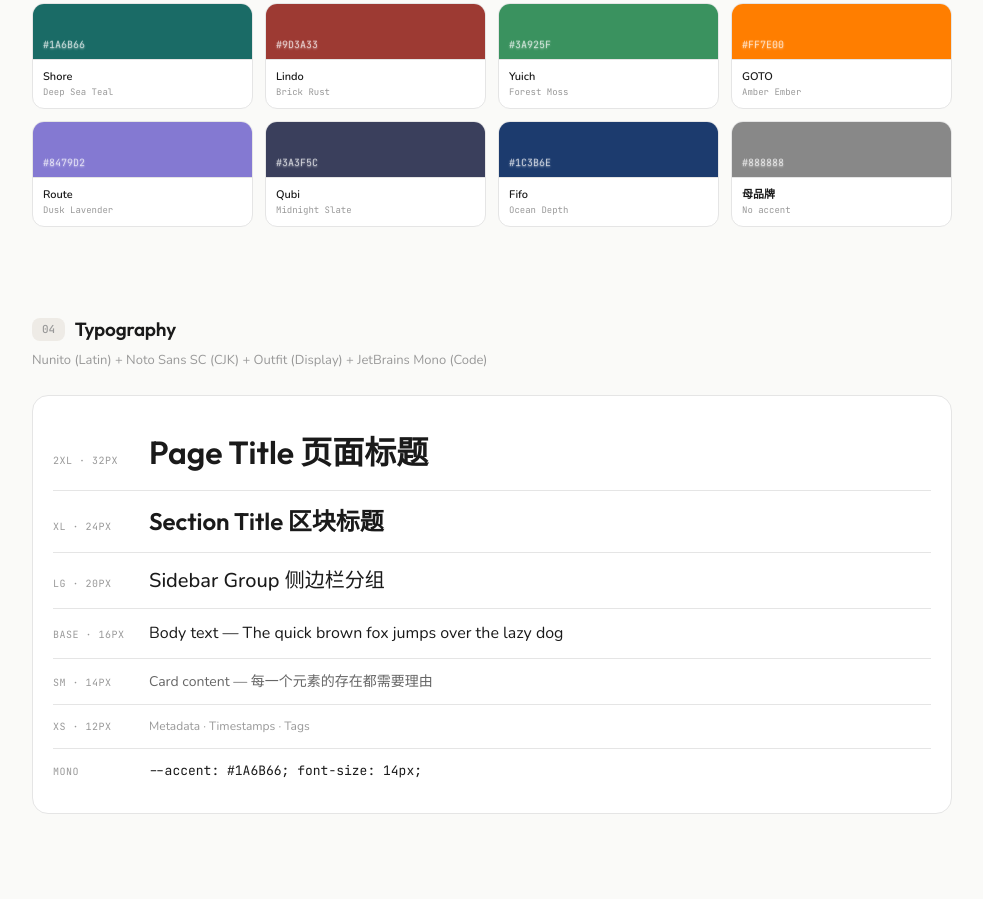
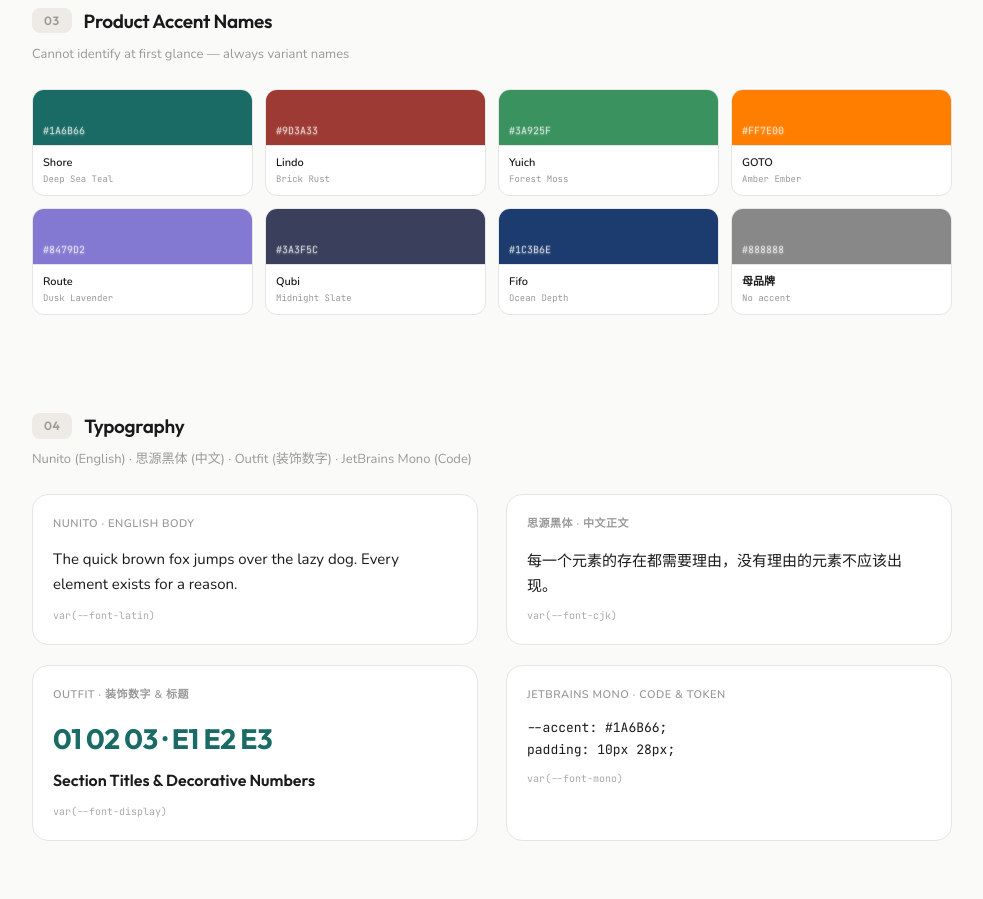
Before and after one commit to longqiyua/Simcise, a plain HTML site: page index.html in a window 1280 px wide. Shown: the part 1607-2506 px from the top of the page, without its empty margins (148-1131 px from the left). Drawn offline with nearby package versions, Linux system fonts and the light colour scheme.

Commit message:
feat: v3.2 — Typography overhaul + Openness principle
- 3+1 font system: Nunito (EN) + 思源黑体 (CN) + Outfit (decorative numbers) + JetBrains Mono (code)
- Section numbers & Part dividers now use Outfit (decorative, not mono)
- Line height: base 1.55 → 1.6, CJK 1.65 → 1.7
- Removed unused Poppins font
- Typography section: 4-card layout showcasing each font with live samples
- Openness principle: 规范是骨架不是枷锁，绿洲不是狗皮膏药

```diff
--- a/index.html
+++ b/index.html
@@ -4,11 +4,11 @@
 <meta charset="UTF-8">
 <meta name="viewport" content="width=device-width, initial-scale=1.0">
 <title>Simcise Design System · Display</title>
-<link href="https://fonts.googleapis.com/css2?family=Nunito:wght@300;400;500;600;700&family=Noto+Sans+SC:wght@400;500;600;700&family=JetBrains+Mono:wght@400;500&family=Outfit:wght@400;500;600&family=Poppins:wght@600;700&display=swap" rel="stylesheet">
+<link href="https://fonts.googleapis.com/css2?family=Nunito:wght@300;400;500;600;700&family=Noto+Sans+SC:wght@300;400;500;600;700&family=JetBrains+Mono:wght@400;500&family=Outfit:wght@400;500;600;700&display=swap" rel="stylesheet">
 <style>
 /* ═══════════════════════════════════════════════════
-   SIMCISE DESIGN TOKENS · AI Reference v3.0
-   Simcise · 2026.08.16 · Foundation + Enhancement
+   SIMCISE DESIGN TOKENS · AI Reference v3.2
+   Simcise · Simplex × Concise · 2026.08.16
    ═══════════════════════════════════════════════════ */
 
 :root, [data-theme="light"] {
@@ -32,7 +32,7 @@
   --font-cjk: 'Noto Sans SC','PingFang SC','Microsoft YaHei',sans-serif;
   --font-latin: 'Nunito',-apple-system,BlinkMacSystemFont,sans-serif;
   --font-mono: 'JetBrains Mono','SF Mono','Consolas',monospace;
-  --font-display: 'Outfit','Nunito',sans-serif;
+  --font-display: 'Outfit','Nunito',sans-serif;  /* 仅用于装饰性数字标识、标题 */
 }
 [data-theme="dark"] {
   --bg: #16171A; --bg-secondary: #1C1D21; --bg-tertiary: #24262B;
@@ -49,12 +49,12 @@
 }
 
 *, *::before, *::after { box-sizing: border-box; margin: 0; padding: 0; }
-html { font-size: 13px; line-height: 1.55; -webkit-font-smoothing: antialiased; -moz-osx-font-smoothing: grayscale; }
+html { font-size: 13px; line-height: 1.6; -webkit-font-smoothing: antialiased; -moz-osx-font-smoothing: grayscale; }
 body { font-family: var(--font-latin), var(--font-cjk); background: var(--bg); color: var(--text); transition: background 300ms var(--ease-main), color 300ms var(--ease-main); scrollbar-width: none; user-select: none; -webkit-user-select: none; }
 body::-webkit-scrollbar { display: none; }
 ::selection { background: var(--accent); color: white; }
 
-.display-wrap { max-width: 1000px; margin: 0 auto; padding: 48px 40px 120px; }
+.display-wrap { max-width: 1000px; margin: 0 auto; padding: 48px 40px 140px; }
 
 /* Top Bar */
 .topbar { display: flex; align-items: center; justify-content: space-between; padding: 20px 0 40px; border-bottom: 1px solid var(--border); margin-bottom: 64px; }
@@ -69,9 +69,9 @@ body::-webkit-scrollbar { display: none; }
 .theme-btn.active { background: var(--accent); color: white; border-color: var(--accent); box-shadow: 0 0 16px var(--accent-glow); }
 
 /* Section */
-.section { margin-bottom: 88px; }
-.section-title { font-family: var(--font-display); font-size: 19px; font-weight: 600; margin-bottom: 6px; display: flex; align-items: center; gap: 10px; letter-spacing: -0.2px; }
-.section-title .num { font-family: var(--font-mono); font-size: 11px; font-weight: 500; color: var(--text-muted); background: var(--bg-tertiary); padding: 3px 10px; border-radius: 8px; }
+.section { margin-bottom: 96px; }
+.section-title { font-family: var(--font-display); font-size: 19px; font-weight: 600; margin-bottom: 8px; display: flex; align-items: center; gap: 12px; letter-spacing: -0.3px; }
+.section-title .num { font-family: var(--font-display); font-size: 12px; font-weight: 600; color: var(--text-muted); background: var(--bg-tertiary); padding: 3px 12px; border-radius: 8px; letter-spacing: 0.5px; }
 .section-desc { font-size: 13px; color: var(--text-muted); margin-bottom: 24px; line-height: 1.6; }
 .section-rule { font-size: 12px; color: var(--accent); background: var(--accent-soft); padding: 12px 16px; border-radius: 10px; border-left: 3px solid var(--accent); margin-bottom: 28px; line-height: 1.6; }
 .sub-label { font-size: 11px; font-weight: 600; color: var(--text-muted); text-transform: uppercase; letter-spacing: 0.5px; margin-bottom: 10px; }
@@ -247,13 +247,13 @@ body::-webkit-scrollbar { display: none; }
 .layer-badge.enhancement { background: var(--accent-soft); color: var(--accent); border: 1px solid var(--accent-100); }
 
 /* Layer Dividers */
-.layer-divider { display: flex; align-items: center; gap: 16px; margin: 80px 0 64px; }
+.layer-divider { display: flex; align-items: center; gap: 20px; margin: 96px 0 72px; }
 .layer-divider::before, .layer-divider::after { content: ''; flex: 1; height: 1px; background: var(--border); }
-.layer-divider .layer-tag { font-family: var(--font-mono); font-size: 11px; font-weight: 600; color: var(--text-muted); letter-spacing: 1px; text-transform: uppercase; white-space: nowrap; padding: 6px 16px; border-radius: 8px; border: 1px solid var(--border); background: var(--surface); }
+.layer-divider .layer-tag { font-family: var(--font-display); font-size: 12px; font-weight: 600; color: var(--text-muted); letter-spacing: 0.8px; white-space: nowrap; padding: 8px 20px; border-radius: 10px; border: 1px solid var(--border); background: var(--surface); }
 .layer-divider.enhancement .layer-tag { color: var(--accent); border-color: var(--accent-200); background: var(--accent-soft); }
 
-/* Enhancement section number */
-.section-title .num.e-num { color: var(--accent); background: var(--accent-soft); }
+/* Enhancement section number — Outfit decorative */
+.section-title .num.e-num { color: var(--accent); background: var(--accent-soft); border: 1px solid var(--accent-100); }
 
 /* Light Showcase */
 .light-zone { border-radius: 14px; padding: 24px; border: 1px solid var(--border); position: relative; overflow: hidden; }
@@ -286,7 +286,7 @@ body::-webkit-scrollbar { display: none; }
   <div class="topbar">
     <div>
       <h1><span>Simcise</span> Design System</h1>
-      <div class="topbar-meta">v3.1 · Simplex × Concise · 2026.08.16</div>
+      <div class="topbar-meta">v3.2 · Simplex × Concise · 2026.08.16</div>
     </div>
     <div class="theme-switcher">
       <button class="theme-btn active" data-set-theme="light">Light</button>
@@ -301,7 +301,7 @@ body::-webkit-scrollbar { display: none; }
     <div class="philo-item"><b>生长优先</b>Elements morph in place — no destroy & recreate. A button becomes a close icon, a card unfolds.</div>
     <div class="philo-item"><b>零弹窗</b>Never popup — every detail grows from its source card. Restraint is a feature, not a limitation.</div>
   </div>
-  <div style="text-align:center;margin-top:-48px;margin-bottom:56px;font-size:12px;color:var(--text-muted);letter-spacing:0.5px"><em>Simplex × Concise</em> — Simplex 温润优先，Concise 秩序托底。理性的秩序感 × 温润的呼吸感，混合而非对立。</div>
+  <div style="text-align:center;margin-top:-48px;margin-bottom:64px;font-size:12px;color:var(--text-muted);letter-spacing:0.5px;line-height:1.8"><em>Simplex × Concise</em> — 温润的呼吸感 × 理性的秩序感，混合而非对立。<br>规范是骨架，不是枷锁。遵守 Token 和间距，其余自由发挥。</div>
 
   <!-- ═══════════ PART I · 信息 Information ═══════════ -->
   <div class="layer-divider">
@@ -370,15 +370,31 @@ body::-webkit-scrollbar { display: none; }
   <!-- 04 · Typography -->
   <div class="section">
     <div class="section-title"><span class="num">04</span> Typography</div>
-    <div class="section-desc">Nunito (Latin) + Noto Sans SC (CJK) + Outfit (Display) + JetBrains Mono (Code)</div>
-    <div class="card" style="padding:20px">
-      <div class="type-row"><div class="type-label">2XL · 32px</div><div class="type-sample" style="font-family:var(--font-display);font-size:32px;font-weight:600">Page Title 页面标题</div></div>
-      <div class="type-row"><div class="type-label">XL · 24px</div><div class="type-sample" style="font-family:var(--font-display);font-size:24px;font-weight:600">Section Title 区块标题</div></div>
-      <div class="type-row"><div class="type-label">LG · 20px</div><div class="type-sample" style="font-family:var(--font-latin);font-size:20px;font-weight:500">Sidebar Group 侧边栏分组</div></div>
-      <div class="type-row"><div class="type-label">Base · 16px</div><div class="type-sample" style="font-size:16px">Body text — The quick brown fox jumps over the lazy dog</div></div>
-      <div class="type-row"><div class="type-label">SM · 14px</div><div class="type-sample" style="font-size:14px;color:var(--text-secondary)">Card content — 每一个元素的存在都需要理由</div></div>
-      <div class="type-row"><div class="type-label">XS · 12px</div><div class="type-sample" style="font-size:12px;color:var(--text-muted)">Metadata · Timestamps · Tags</div></div>
-      <div class="type-row"><div class="type-label">Mono</div><div class="type-sample" style="font-family:var(--font-mono);font-size:13px">--accent: #1A6B66; font-size: 14px;</div></div>
+    <div class="section-desc">Nunito (English) · 思源黑体 (中文) · Outfit (装饰数字) · JetBrains Mono (Code)</div>
+    <div class="grid-2">
+      <div class="card" style="padding:20px">
+        <div style="font-size:11px;font-weight:600;color:var(--text-muted);text-transform:uppercase;letter-spacing:0.5px;margin-bottom:14px">Nunito · English Body</div>
+        <div style="font-family:var(--font-latin);font-size:15px;line-height:1.7;color:var(--text)">The quick brown fox jumps over the lazy dog. Every element exists for a reason.</div>
+        <div style="margin-top:10px;font-family:var(--font-mono);font-size:10px;color:var(--text-faint)">var(--font-latin)</div>
+      </div>
+      <div class="card" style="padding:20px">
+        <div style="font-size:11px;font-weight:600;color:var(--text-muted);text-transform:uppercase;letter-spacing:0.5px;margin-bottom:14px">思源黑体 · 中文正文</div>
+        <div style="font-family:var(--font-cjk);font-size:15px;line-height:1.7;color:var(--text)">每一个元素的存在都需要理由，没有理由的元素不应该出现。</div>
+        <div style="margin-top:10px;font-family:var(--font-mono);font-size:10px;color:var(--text-faint)">var(--font-cjk)</div>
+      </div>
+    </div>
+    <div style="margin-top:20px" class="grid-2">
+      <div class="card" style="padding:20px">
+        <div style="font-size:11px;font-weight:600;color:var(--text-muted);text-transform:uppercase;letter-spacing:0.5px;margin-bottom:14px">Outfit · 装饰数字 & 标题</div>
+        <div style="font-family:var(--font-display);font-size:28px;font-weight:700;color:var(--accent);letter-spacing:-0.5px">01 02 03 · E1 E2 E3</div>
+        <div style="margin-top:6px;font-family:var(--font-display);font-size:16px;font-weight:600;color:var(--text)">Section Titles & Decorative Numbers</div>
+        <div style="margin-top:10px;font-family:var(--font-mono);font-size:10px;color:var(--text-faint)">var(--font-display)</div>
+      </div>
+      <div class="card" style="padding:20px">
+        <div style="font-size:11px;font-weight:600;color:var(--text-muted);text-transform:uppercase;letter-spacing:0.5px;margin-bottom:14px">JetBrains Mono · Code & Token</div>
+        <div style="font-family:var(--font-mono);font-size:13px;line-height:1.7;color:var(--text)">--accent: #1A6B66;<br>padding: 10px 28px;</div>
+        <div style="margin-top:10px;font-family:var(--font-mono);font-size:10px;color:var(--text-faint)">var(--font-mono)</div>
+      </div>
     </div>
   </div>
 
@@ -752,8 +768,8 @@ body::-webkit-scrollbar { display: none; }
   </div>
 
   <div style="text-align:center;padding-top:40px;border-top:1px solid var(--border);margin-top:20px">
-    <div style="font-size:11px;color:var(--text-faint);font-family:var(--font-mono)">Simcise v3.1 · Simplex × Concise · 2026.08.16</div>
-    <div style="font-size:10px;color:var(--text-faint);margin-top:4px;font-style:italic">"Breathing rhythm · Fluid morph · Surprise within · Zero dialogs · Ceramic warmth · Light awareness"</div>
+    <div style="font-size:11px;color:var(--text-faint);font-family:var(--font-mono)">Simcise v3.2 · Simplex × Concise · 2026.08.16</div>
+    <div style="font-size:10px;color:var(--text-faint);margin-top:4px;font-style:italic">"Simplex 温润优先 · Concise 秩序托底 · 规范是骨架不是枷锁"</div>
   </div>
 
 </div>
```
Also changed, not shown: SKILL.md (+7 -5 lines), tokens.json (+6 -6 lines), CHANGELOG.md.
